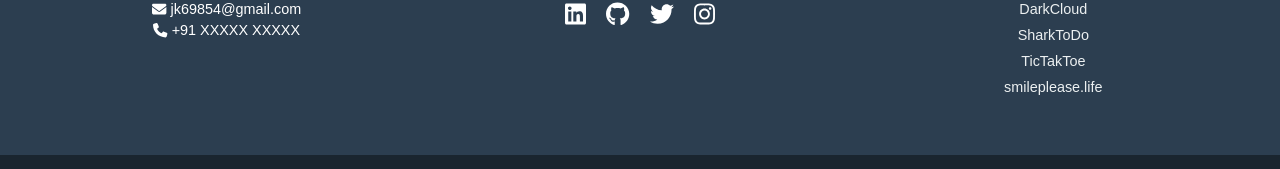
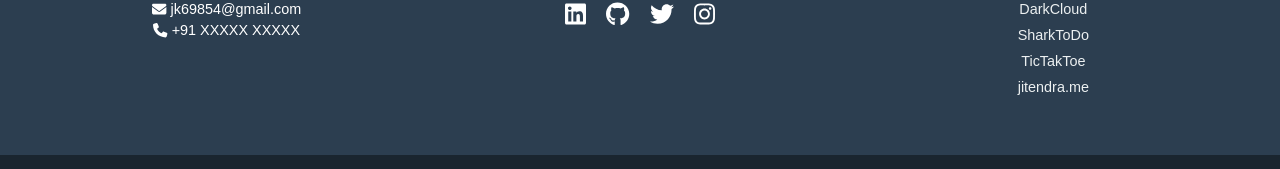
Before and after one commit to jitendra-ky/facetick, a React (Create React App) app: page / in a window 1280 px wide. Shown: the part 2903-3072 px from the top of the page. Built offline with nearby package versions, Linux system fonts and the light colour scheme.

Commit message:
remove smileplease domain fix #9

```diff
--- a/src/components/Footer.jsx
+++ b/src/components/Footer.jsx
@@ -35,9 +35,9 @@ function Footer() {
                     <h4>Quick Links</h4>
                     <ul>
                         <li><a href="https://darkcloud.jitendra.me/">DarkCloud</a></li>
-                        <li><a href="https://todo.smileplease.life/">SharkToDo</a></li>
-                        <li><a href="https://tictaktoe.smileplease.life/">TicTakToe</a></li>
-                        <li><a href="https://smileplease.life/" target="_blank" rel="noopener noreferrer">smileplease.life</a></li>
+                        <li><a href="https://todo.jitendra.me/">SharkToDo</a></li>
+                        <li><a href="https://tictaktoe.jitendra.me/">TicTakToe</a></li>
+                        <li><a href="https://jitendra.me/" target="_blank" rel="noopener noreferrer">jitendra.me</a></li>
                     </ul>
                 </div>
             </div>
--- a/src/components/Projects.jsx
+++ b/src/components/Projects.jsx
@@ -36,7 +36,7 @@ const sharktodo = (
             <p>SharkToDo is a React-based to-do list application designed to help you effortlessly manage your tasks.</p>
         </div>
         <div className="card-foot">
-            <div className="btn" onClick={() => window.open("https://todo.smileplease.life")}>use <FontAwesomeIcon icon={faExternalLinkAlt} /></div>
+            <div className="btn" onClick={() => window.open("https://todo.jitendra.me")}>use <FontAwesomeIcon icon={faExternalLinkAlt} /></div>
             <div className="btn" onClick={() => window.open("https://youtu.be/rb3MPeSYs4Q?si=0V2sHXaV9bezVHyp")}><FontAwesomeIcon icon={faPlay} /> video</div>
             <div className="btn" onClick={() => window.open("https://jitendra-ky.notion.site/SharkToDo-66ff51e3c830493b9a7bceadc788d1c0")}>doc <FontAwesomeIcon icon={faExternalLinkAlt} /></div>
         </div>
@@ -56,7 +56,7 @@ const tictaktoe = (
             <p>A simple Tic-Tak-Toe game with some interesting features.</p>
         </div>
         <div className="card-foot">
-            <div className="btn" onClick={() => window.open("https://tictaktoe.smileplease.life")}>use <FontAwesomeIcon icon={faExternalLinkAlt} /></div>
+            <div className="btn" onClick={() => window.open("https://tictaktoe.jitendra.me")}>use <FontAwesomeIcon icon={faExternalLinkAlt} /></div>
             <div className="btn" onClick={() => window.open("https://youtu.be/69ikkkNZd9Y?si=z7rzu7fIS3QgC_5f")}><FontAwesomeIcon icon={faPlay} /> video</div>
             <div className="btn" onClick={() => window.open()} style={{ visibility: "hidden" }}>doc <FontAwesomeIcon icon={faExternalLinkAlt} /></div>
         </div>
```
